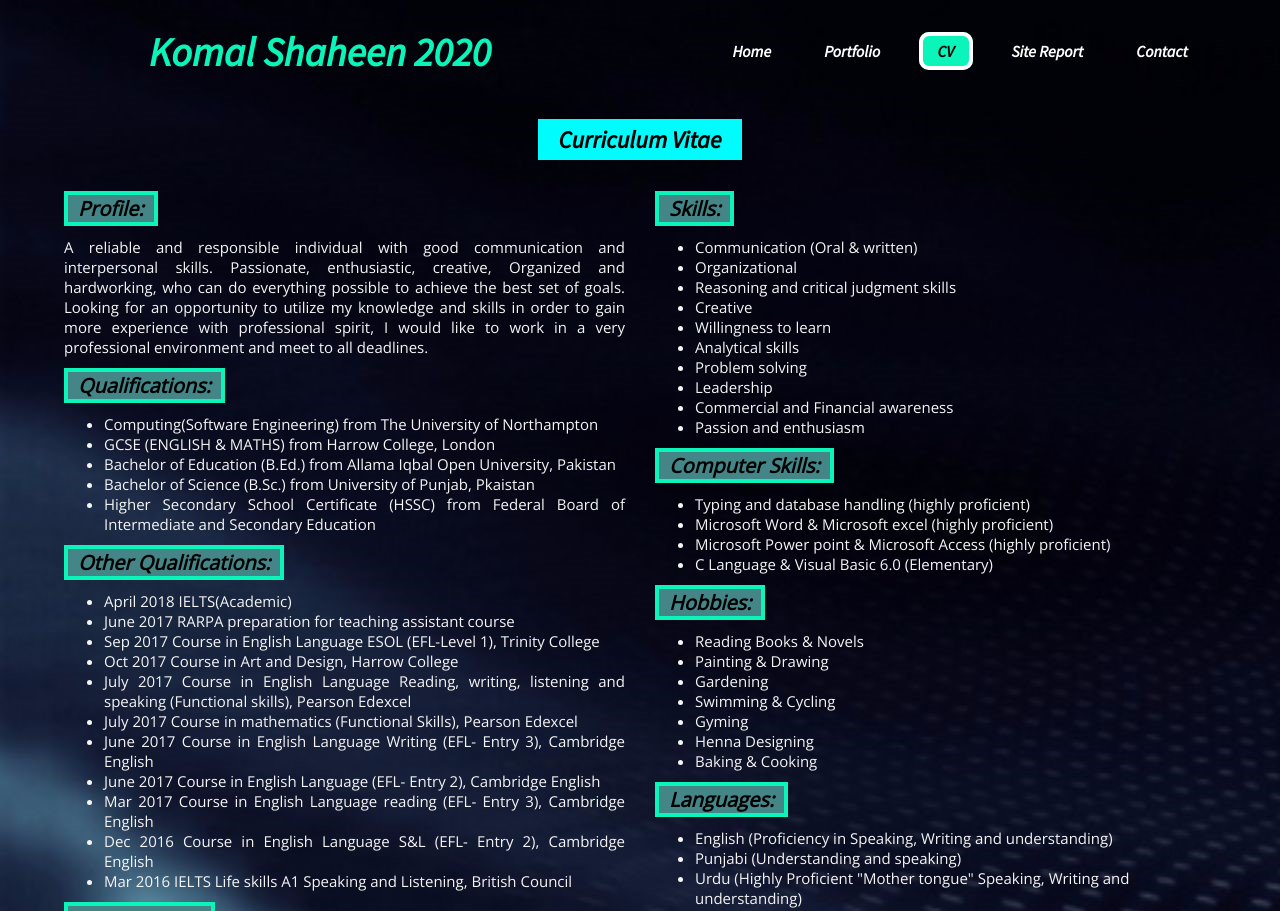
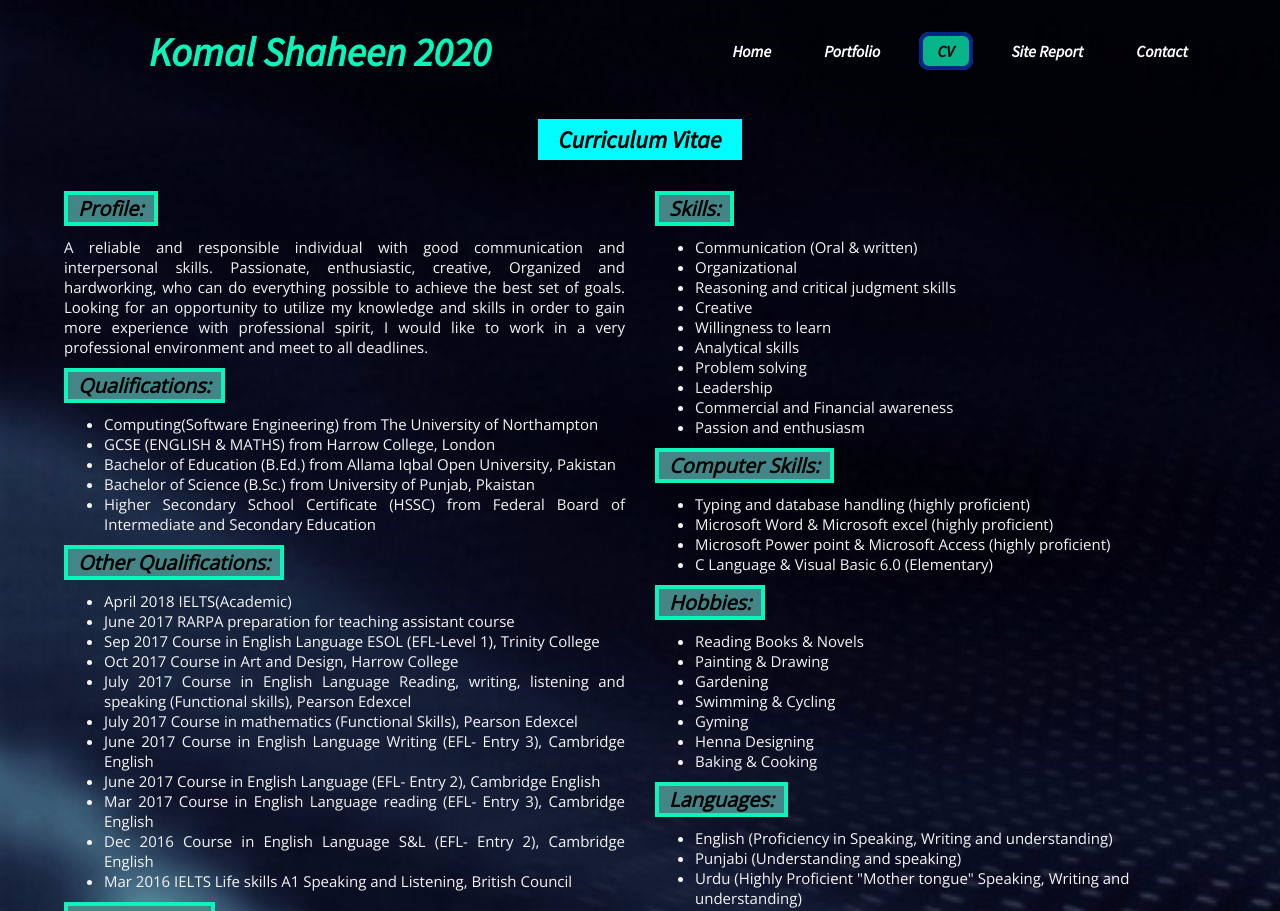
Before and after one commit to Komal-A/Project, a plain HTML site: page cv.html in a window 1280 px wide. Shown: the top 911 px of the page. Drawn offline with nearby package versions, Linux system fonts and the light colour scheme.

Commit message:
changed color

```diff
--- a/css/contact.css
+++ b/css/contact.css
@@ -66,10 +66,10 @@ h2, p{
     font-weight: bold;
     padding: 5px 15px;
     text-decoration: none;
-    background-color: #0bf5ba;
+    background-color:  hsl(165, 91%, 37%);
     margin: 20px 10px;
     color: black;
-    border: 4px solid white;
+    border: 4px solid rgb(3, 38, 134);
     border-radius: 10px;
 }
 
--- a/css/cv.css
+++ b/css/cv.css
@@ -173,10 +173,10 @@ nav ul li a:hover{
     font-weight: bold;
     padding: 5px 15px;
     text-decoration: none;
-    background-color: #0bf5ba;
+    background-color:  hsl(165, 91%, 37%);
     margin: 20px 10px;
     color: black;
-    border: 4px solid white;
+    border: 4px solid rgb(3, 38, 134);
     border-radius: 10px;
 }
 
--- a/css/index.css
+++ b/css/index.css
@@ -123,10 +123,10 @@ nav ul li{
     font-weight: bold;
     padding: 5px 15px;
     text-decoration: none;
-    background-color: #0bf5ba;
+    background-color:  hsl(165, 91%, 37%);
     margin: 20px 10px;
     color: black;
-    border: 4px solid white;
+    border: 4px solid rgb(3, 38, 134);
     border-radius: 10px;
 }
 
--- a/css/portfolio.css
+++ b/css/portfolio.css
@@ -107,10 +107,10 @@ nav ul li a:hover{
     font-weight: bold;
     padding: 5px 15px;
     text-decoration: none;
-    background-color: #0bf5ba;
+    background-color:  hsl(165, 91%, 37%);
     margin: 20px 10px;
     color: black;
-    border: 4px solid white;
+    border: 4px solid rgb(3, 38, 134);
     border-radius: 10px;
 }
 
--- a/css/sitereport.css
+++ b/css/sitereport.css
@@ -176,7 +176,7 @@ nav ul li a:hover{
     background-color: hsl(165, 91%, 37%);
     margin: 20px 10px;
     color: black;
-    border: 4px solid white;
+    border: 4px solid rgb(3, 38, 134);
     border-radius: 10px;
 }
 
```
